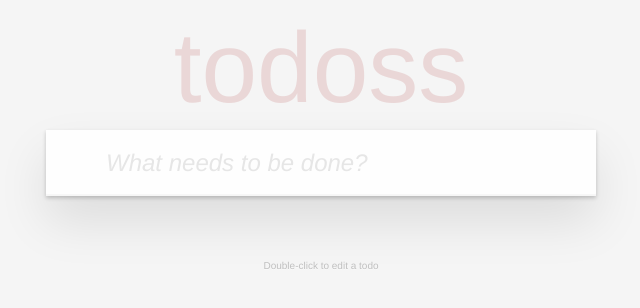
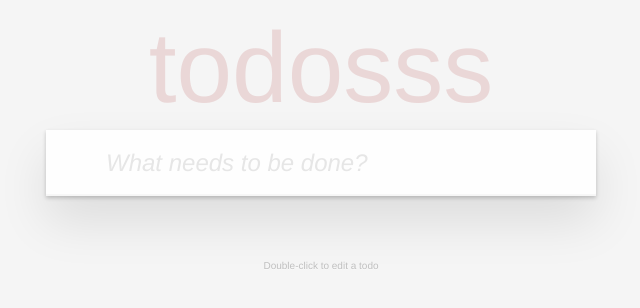
Before and after one commit to serhatgunes/ToDoApplication, a website: page index.html in a window 1280 px wide. Shown: the whole page, without its empty margins (319-959 px from the left). Drawn offline with Linux system fonts and the light colour scheme; no server answers.

Commit message:
index page changed

```diff
--- a/index.html
+++ b/index.html
@@ -10,7 +10,7 @@
 		<section class="todoapp">
 			<header class="header">
 				 <!--<h1 style="font-style: italic; color:blue">TODOS</h1>-->
-				<h1>todoss</h1>
+				<h1>todosss</h1>
 				<input class="new-todo" placeholder="What needs to be done?" autofocus>
 			</header>
 			<section style="display:none" class="main">
```
